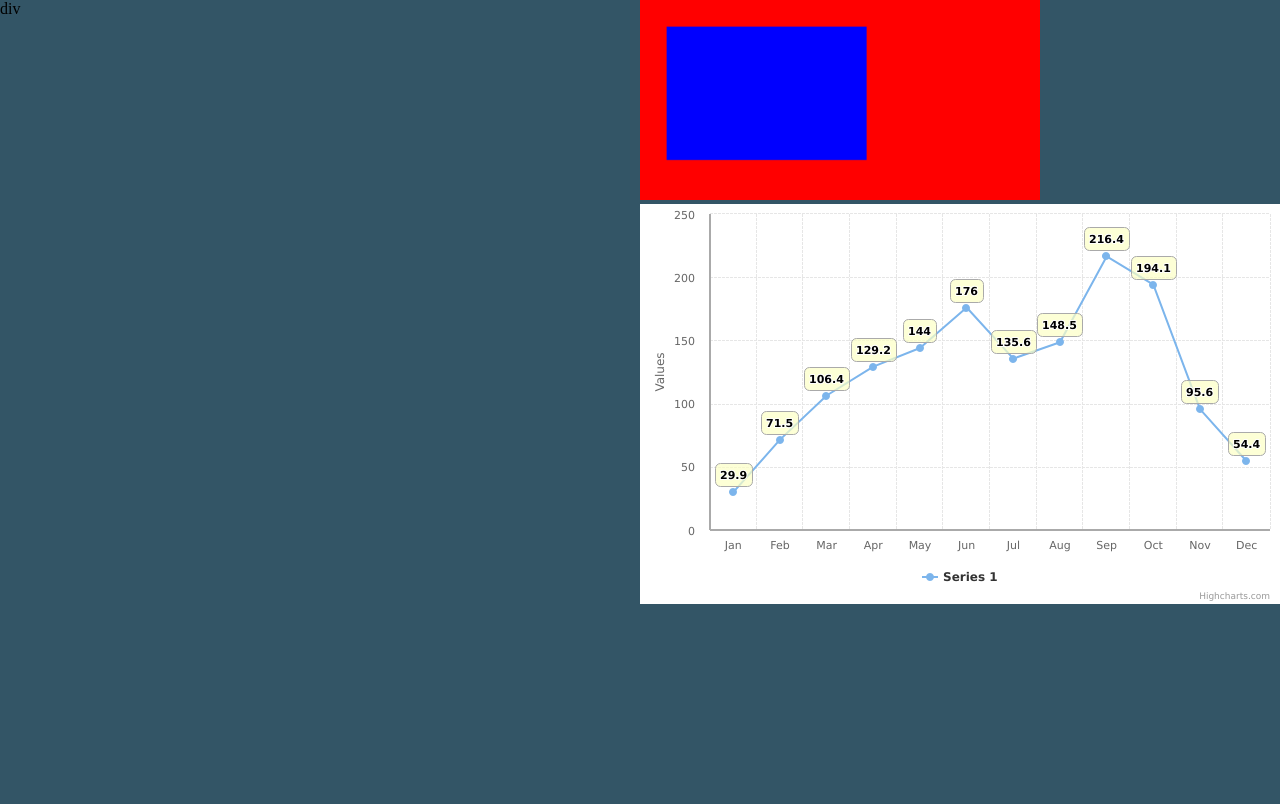
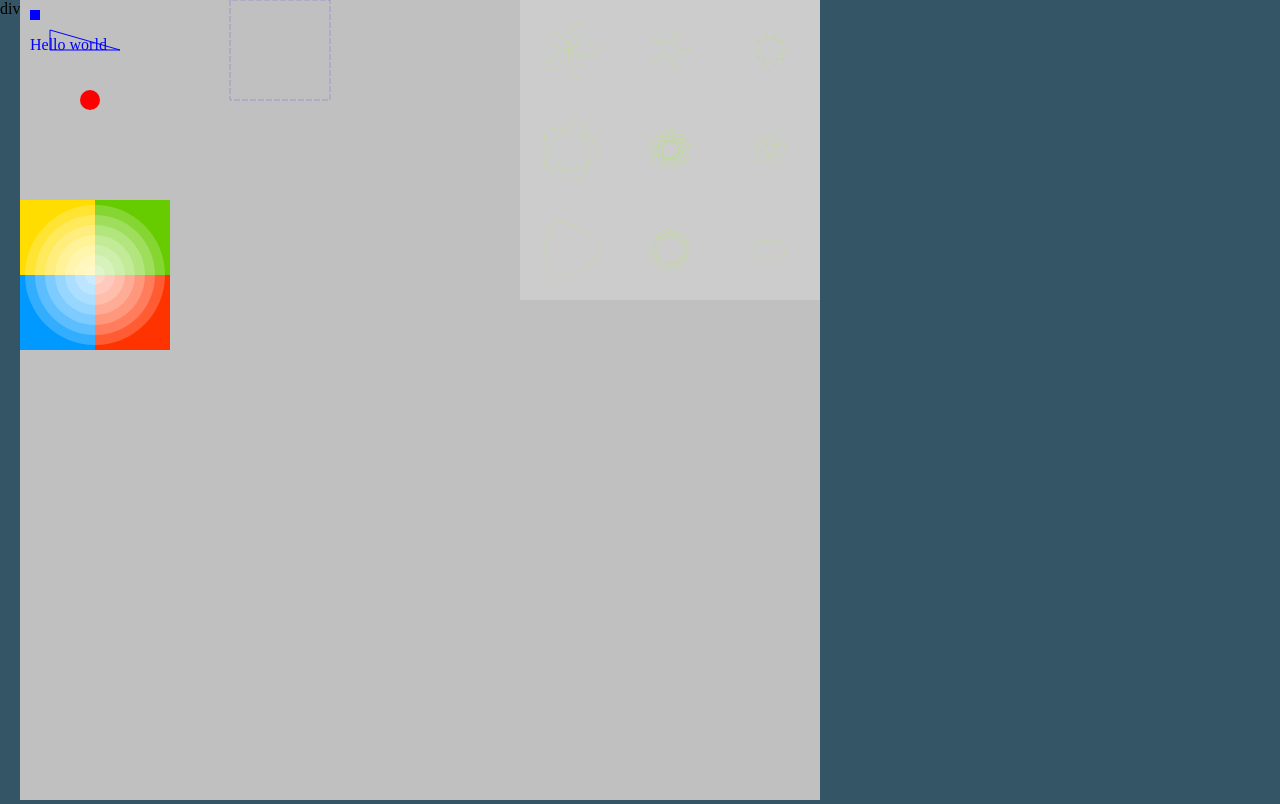
Before and after one commit to Yanzky/webpackDemo, a website built with webpack: page src/index.html in a window 1280 px wide. Built offline with nearby package versions, Linux system fonts and the light colour scheme.

Commit message:
熟悉es6 的import的用法

```diff
--- a/package.json
+++ b/package.json
@@ -19,6 +19,7 @@
     "babel-loader": "^7.0.0",
     "babel-preset-es2015": "^6.24.1",
     "css-loader": "^0.28.4",
+    "d3": "^4.9.1",
     "echarts": "^3.5.4",
     "gulp": "^3.9.1",
     "gulp-concat": "^2.6.1",
--- a/src/css/app.less
+++ b/src/css/app.less
@@ -1,3 +1,3 @@
 #nvaLine {
-  background-color: red;
+  background-color: #c0c0c0;
 }
--- a/src/index.html
+++ b/src/index.html
@@ -17,14 +17,14 @@
     }
     div {
         float: left;
-        width: 50%;
-        height: 50%;
+        /*width: 50%;*/
+        /*height: 50%;*/
     }
 
-    #nvaLine {
-        width: 400px;
-        height: 200px;
-    }
+    /*#nvaLine {*/
+        /*width: 400px;*/
+        /*height: 200px;*/
+    /*}*/
 
 </style>
 <body>
@@ -34,7 +34,7 @@
 <!--<div id="charts3"></div>-->
 <!--<div id="charts4"></div>-->
 <!--<div id="charts5"></div>-->
-<canvas id="nvaLine"></canvas>
+<canvas id="nvaLine" height='800' width="800"></canvas>
 <div id="container"></div>
 <script src="bundle.js"></script>
 
--- a/src/js/baseLine.js
+++ b/src/js/baseLine.js
@@ -1,4 +1,97 @@
 var nvaLine = document.getElementById('nvaLine');
-var ctx=nvaLine.getContext("2d");
-ctx.fillStyle="#0000ff";
-ctx.fillRect(20,20,150,100);
+var cxt=nvaLine.getContext("2d");
+cxt.fillStyle="#0000ff";
+cxt.fillRect(10,10,10,10);
+// cxt.rect(10,10,10,10);
+//画直线
+cxt.strokeStyle = 'blue';  //设置轮廓的颜色
+cxt.moveTo(30,30);
+cxt.lineTo(100,50);
+cxt.lineTo(30,50);
+cxt.closePath();  //画封闭图形
+cxt.stroke();  //通过线条来绘制图形轮廓
+
+//绘制文本
+cxt.font = "16px serif";
+cxt.fillText("Hello world", 10, 50);
+//画圆
+cxt.fillStyle="#FF0000";
+cxt.beginPath();    //新建一个路径
+cxt.arc(70,100,10,0,Math.PI*2,true);
+cxt.closePath();
+cxt.fill();  //通过填充路径的内容区域生成实心的图形
+
+
+//背景填充
+// 画背景
+cxt.fillStyle = '#FD0';
+cxt.fillRect(0,200,75,75);
+cxt.fillStyle = '#6C0';
+cxt.fillRect(75,200,75,75);
+cxt.fillStyle = '#09F';
+cxt.fillRect(0,275,75,75);
+cxt.fillStyle = '#F30';
+cxt.fillRect(75,275,75,75);
+cxt.fillStyle = '#FFF';
+
+// 设置透明度值
+cxt.globalAlpha = 0.2;
+
+// 画半透明圆
+for (var i=0;i<7;i++){
+    cxt.beginPath();
+    cxt.arc(75,275,10+10*i,0,Math.PI*2,true);
+    cxt.fill();
+}
+
+
+
+var offset = 0;
+
+function draw() {
+    cxt.clearRect(200,0, 300, 300);
+    cxt.setLineDash([6, 2]);
+    cxt.lineDashOffset = -offset;
+    cxt.strokeRect(210,0, 100, 100);
+}
+
+function march() {
+    offset++;
+    if (offset > 16) {
+        offset = 0;
+    }
+    draw();
+    setTimeout(march, 20);
+}
+
+march();
+
+
+
+cxt.fillRect(500,0,300,300);
+for (var i=0;i<3;i++) {
+    for (var j=0;j<3;j++) {
+        cxt.save();
+        cxt.strokeStyle = "#9CFF00";
+        cxt.translate(550+j*100,50+i*100);
+        drawSpirograph(cxt,20*(j+2)/(j+1),-8*(i+3)/(i+1),10);
+        cxt.restore();
+    }
+}
+function drawSpirograph(cxt,R,r,O) {
+    var x1 = R - O;
+    var y1 = 0;
+    var i = 1;
+    cxt.beginPath();
+    cxt.moveTo(x1, y1);
+    do {
+        if (i > 20000) break;
+        var x2 = (R + r) * Math.cos(i * Math.PI / 72) - (r + O) * Math.cos(((R + r) / r) * (i * Math.PI / 72))
+        var y2 = (R + r) * Math.sin(i * Math.PI / 72) - (r + O) * Math.sin(((R + r) / r) * (i * Math.PI / 72))
+        cxt.lineTo(x2, y2);
+        x1 = x2;
+        y1 = y2;
+        i++;
+    } while (x2 != R - O && y2 != 0);
+    cxt.stroke();
+}
--- /dev/null
+++ b/src/js/es6-import/circle.js
@@ -0,0 +1,9 @@
+function area(radius) {
+    return Math.PI * radius * radius;
+}
+
+function circumference(radius) {
+    return 2 * Math.PI * radius;
+}
+
+export {area, circumference}
--- /dev/null
+++ b/src/js/es6-import/circleplus.js
@@ -0,0 +1,7 @@
+// export * from './circle'   //此方法是export 和 import的混合用法，输入的属性和方法直接输出，但使用 * 会忽略默认方法
+// 或 先起别名
+export {area as areaCircle} from './circle'
+export var e = 2.71828182846
+export default function (x) {
+    return Math.exp(x)
+}
--- /dev/null
+++ b/src/js/es6-import/profile.js
@@ -0,0 +1,8 @@
+ var firstName = 'zhy'
+ var lastName = 'zhu'
+ var year = 1992
+ var fn = function (a, b) {
+     return a + b
+ }
+
+ export {firstName, lastName, year, fn as fnc}
--- a/src/js/index.js
+++ b/src/js/index.js
@@ -2,4 +2,7 @@
 // import './pie'
 import '../css/app.less'
 import './baseLine'
-import './chartsLine'
+// import './chartsLine'
+
+import './es6-import/main'
+import './es6-promise/promise'
```
Also changed, not shown: src/js/es6-import/export-default.js (added, +16 -0 lines), src/js/es6-import/main.js (added, +19 -0 lines).
